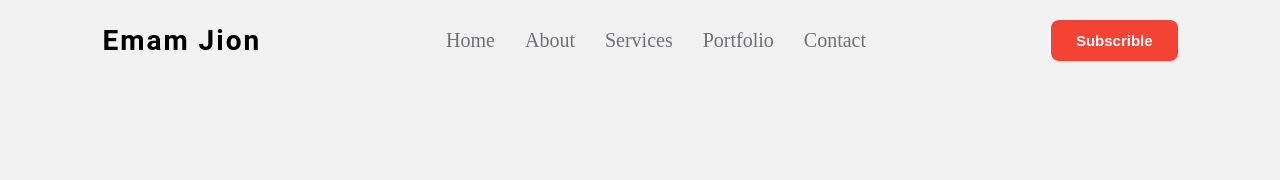
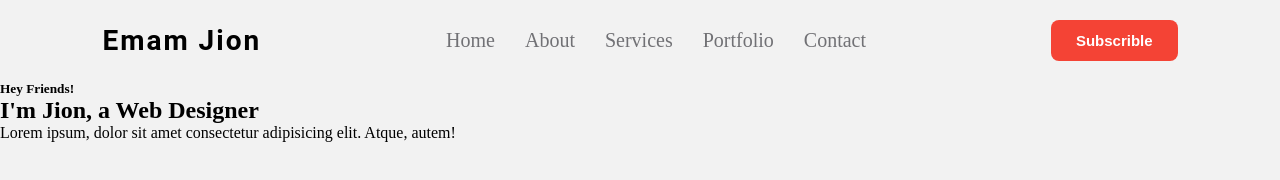
Before and after one commit to emamjion/my-final-repo, a plain HTML site: page index.html in a window 1280 px wide. Drawn offline with Linux system fonts and the light colour scheme.

Commit message:
added content

```diff
--- a/index.html
+++ b/index.html
@@ -20,6 +20,16 @@
             </ul>
             <button class="btn">Subscrible</button>
         </nav>
+        <section class="content">
+            <div class="content-txt">
+                <h5>Hey Friends!</h5>
+                <h1>I'm Jion, a Web Designer</h1>
+                <p>
+                    Lorem ipsum, dolor sit amet consectetur adipisicing elit. Atque, autem!
+                </p>
+            </div>
+            <div class="content-img"></div>
+        </section>
     </div>
 </body>
 </html>
```
